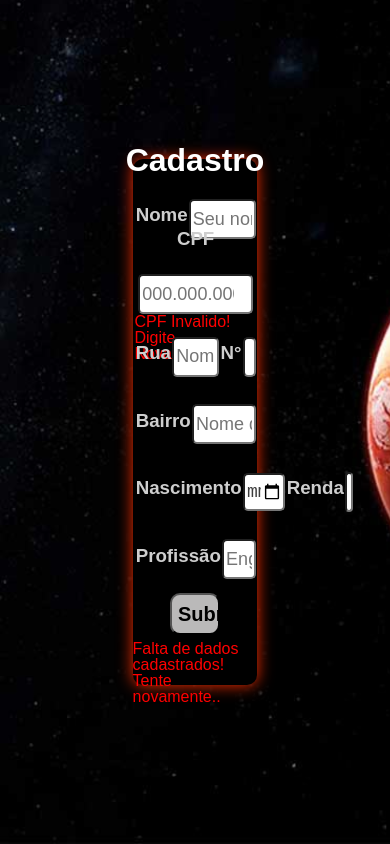
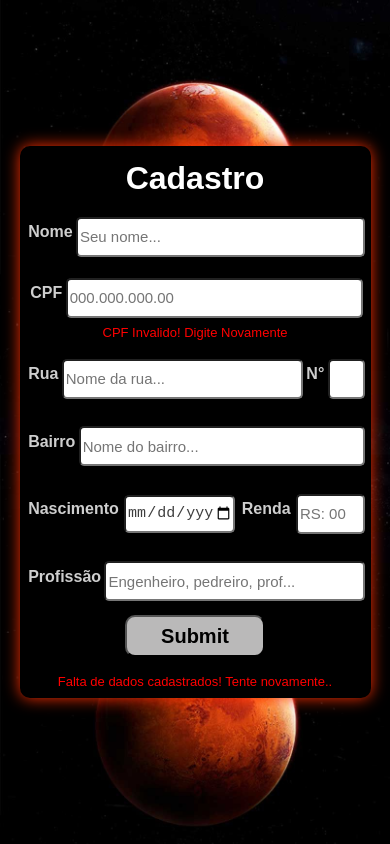
Before and after one commit to AugustoRibeiro7/Cadastro, a plain HTML site: page index.html in a window 390 px wide. Both pictures are taken after a click on the input 194 px from the left and 649 px from the top of the page. Drawn offline with Linux system fonts and the light colour scheme.

Commit message:
Add files via upload

```diff
--- a/Style.css
+++ b/Style.css
@@ -121,3 +121,36 @@ h3{
 #aviso_vazio{
     color: red;
 }
+
+/*  CELULAR  */
+
+@media screen and (max-width: 480px) {
+
+    main{
+        background-image: url(fundo2.jpg);
+        background-size: cover;
+        background-repeat: repeat;
+        background-size: contain;
+        background-position: 0% 150%;
+    }
+
+    #cadastro{
+        width: 90%;
+        height: 63vh;
+    }
+
+    h3{
+        font-size: 16px;
+    }
+
+    .dados{
+        font-size: 15px;
+        height: 4vh;
+    }
+
+
+    #aviso, #aviso1, #aviso2, #aviso3, #aviso_vazio{
+        color: red;
+        font-size: 13px;
+    }
+}
--- a/home/Style.css
+++ b/home/Style.css
@@ -67,3 +67,39 @@ main{
     font-size:large;
 
 }
+
+/*       CELULAR          */
+
+@media screen and (max-width: 480px) {
+
+    #perfil{
+        width: 90%;
+        height: 68vh;
+        padding-top: 6%;
+    }
+
+    #secao_foto{
+        height: 30vh;
+        width: 30vh;
+    }
+
+    #foto{
+        height: 30vh;
+    }
+
+    #nome{
+        font-size: 22px;
+    }
+
+    .dados{
+        font-size: 17px;
+    }
+
+    main{
+        background-position: 50%;
+    }
+
+    .sub{
+        font-size:medium;
+    }
+}
--- a/java.js
+++ b/java.js
@@ -78,7 +78,7 @@ function receber_dados ()
         estilo1.style.flexWrap = "wrap";
         estilo1.style.justifyContent = "center";
         estilo1.style.alignContent = "center";
-        document.getElementById("cpf").style.width = "88%";
+        document.getElementById("cpf").style.width = "85%";
         document.getElementById("aviso1").innerText = "CPF Invalido! Digite Novamente";
         condicao[3] = false;
         setTimeout(function(){
```
Also changed, not shown: fundo2.jpg (added).
